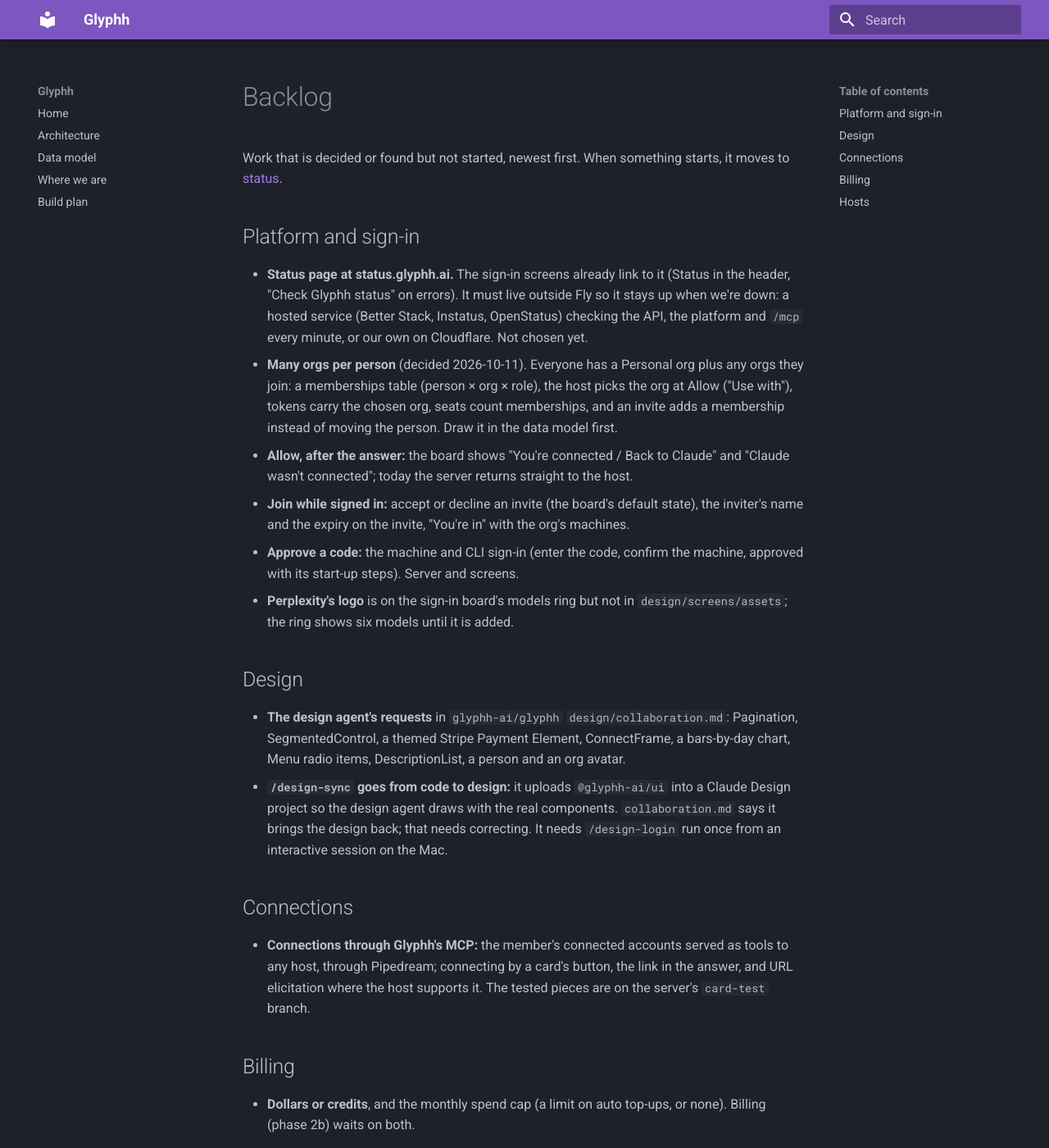
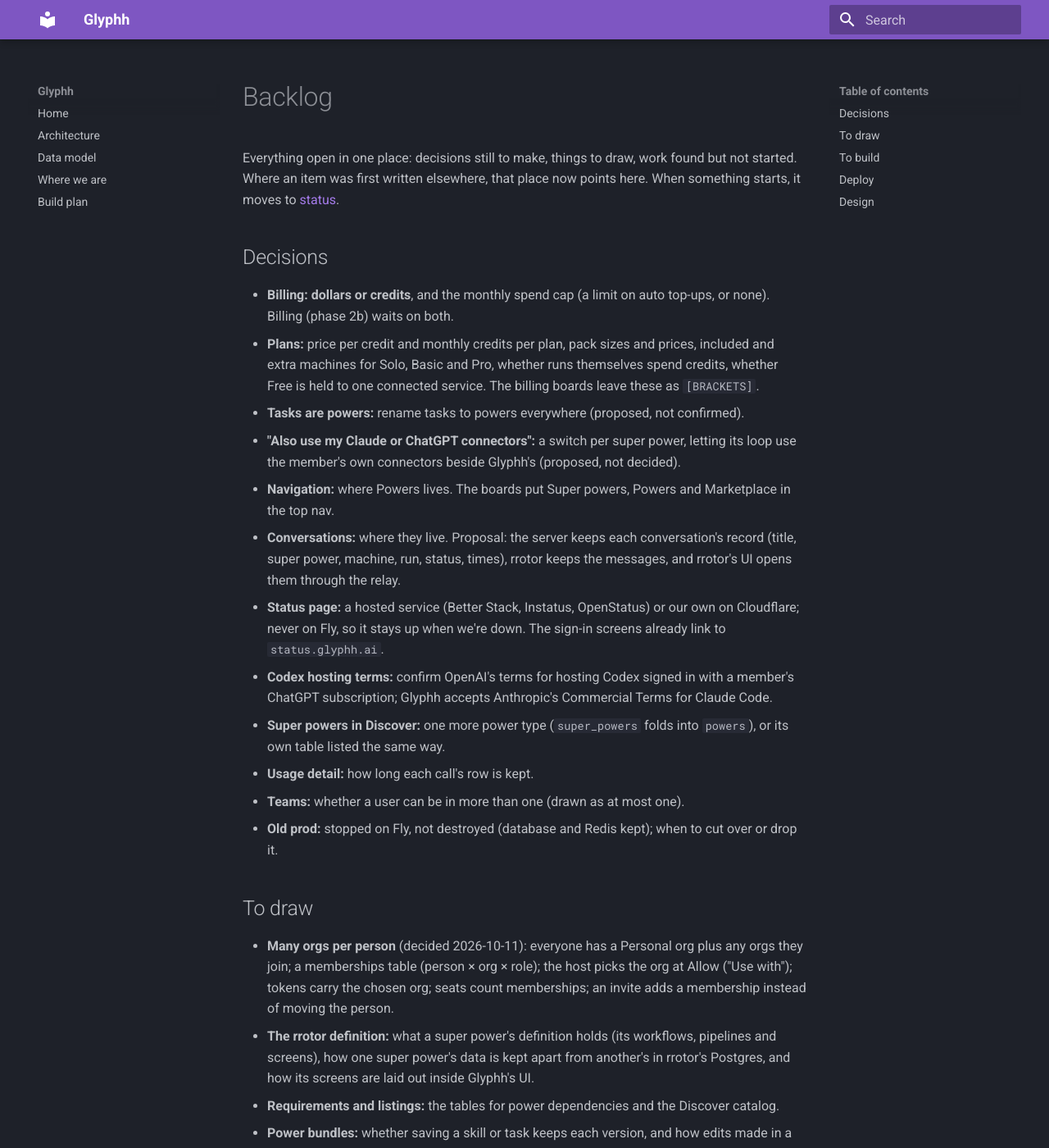
Before and after one commit to glyphh-ai/server, an MkDocs documentation site: the page built from docs/backlog.md, in a window 1280 px wide and 1400 px high. Shown: the whole window at 82% size. Built offline with MkDocs 1.6.1 and Material for MkDocs 9.7.7, drawn with Linux system fonts in a browser that asks for light colours; some of the changed text lies outside the part shown.

Commit message:
One backlog for everything open (decisions, things to draw, to build, to deploy, design); each open item closed where it was written, pointing there
Co-Authored-By: Claude Opus 5.5 <noreply@anthropic.com>

```diff
--- a/docs/backlog.md
+++ b/docs/backlog.md
@@ -1,29 +1,48 @@
 # Backlog
 
-Work that is decided or found but not started, newest first. When something starts, it moves to [status](status.md).
+Everything open in one place: decisions still to make, things to draw, work found but not started. Where an item was first written elsewhere, that place now points here. When something starts, it moves to [status](status.md).
 
-## Platform and sign-in
+## Decisions
 
-- **Status page at status.glyphh.ai.** The sign-in screens already link to it (Status in the header, "Check Glyphh status" on errors). It must live outside Fly so it stays up when we're down: a hosted service (Better Stack, Instatus, OpenStatus) checking the API, the platform and `/mcp` every minute, or our own on Cloudflare. Not chosen yet.
-- **Many orgs per person** (decided 2026-10-11). Everyone has a Personal org plus any orgs they join: a memberships table (person × org × role), the host picks the org at Allow ("Use with"), tokens carry the chosen org, seats count memberships, and an invite adds a membership instead of moving the person. Draw it in the data model first.
-- **Allow, after the answer:** the board shows "You're connected / Back to Claude" and "Claude wasn't connected"; today the server returns straight to the host.
-- **Join while signed in:** accept or decline an invite (the board's default state), the inviter's name and the expiry on the invite, "You're in" with the org's machines.
-- **Approve a code:** the machine and CLI sign-in (enter the code, confirm the machine, approved with its start-up steps). Server and screens.
-- **Perplexity's logo** is on the sign-in board's models ring but not in `design/screens/assets`; the ring shows six models until it is added.
+- **Billing: dollars or credits**, and the monthly spend cap (a limit on auto top-ups, or none). Billing (phase 2b) waits on both.
+- **Plans:** price per credit and monthly credits per plan, pack sizes and prices, included and extra machines for Solo, Basic and Pro, whether runs themselves spend credits, whether Free is held to one connected service. The billing boards leave these as `[BRACKETS]`.
+- **Tasks are powers:** rename tasks to powers everywhere (proposed, not confirmed).
+- **"Also use my Claude or ChatGPT connectors":** a switch per super power, letting its loop use the member's own connectors beside Glyphh's (proposed, not decided).
+- **Navigation:** where Powers lives. The boards put Super powers, Powers and Marketplace in the top nav.
+- **Conversations:** where they live. Proposal: the server keeps each conversation's record (title, super power, machine, run, status, times), rrotor keeps the messages, and rrotor's UI opens them through the relay.
+- **Status page:** a hosted service (Better Stack, Instatus, OpenStatus) or our own on Cloudflare; never on Fly, so it stays up when we're down. The sign-in screens already link to `status.glyphh.ai`.
+- **Codex hosting terms:** confirm OpenAI's terms for hosting Codex signed in with a member's ChatGPT subscription; Glyphh accepts Anthropic's Commercial Terms for Claude Code.
+- **Super powers in Discover:** one more power type (`super_powers` folds into `powers`), or its own table listed the same way.
+- **Usage detail:** how long each call's row is kept.
+- **Teams:** whether a user can be in more than one (drawn as at most one).
+- **Old prod:** stopped on Fly, not destroyed (database and Redis kept); when to cut over or drop it.
+
+## To draw
+
+- **Many orgs per person** (decided 2026-10-11): everyone has a Personal org plus any orgs they join; a memberships table (person × org × role); the host picks the org at Allow ("Use with"); tokens carry the chosen org; seats count memberships; an invite adds a membership instead of moving the person.
+- **The rrotor definition:** what a super power's definition holds (its workflows, pipelines and screens), how one super power's data is kept apart from another's in rrotor's Postgres, and how its screens are laid out inside Glyphh's UI.
+- **Requirements and listings:** the tables for power dependencies and the Discover catalog.
+- **Power bundles:** whether saving a skill or task keeps each version, and how edits made in a machine's folder get back to the server.
+
+## To build
+
+- **Sign-in screens on the design** (in progress): tokens, Red Hat, the ported cat, the trace id alert, logo tiles, the theme toggle, the brand orbit, then the sign-in frame and the four flows.
+- **Allow, after the answer:** "You're connected / Back to Claude" and "Claude wasn't connected"; today the server returns straight to the host.
+- **Join while signed in:** accept or decline (the board's default state), the inviter and the expiry on the invite, "You're in" with the org's machines.
+- **Approve a code:** the machine and CLI sign-in (enter the code, confirm the machine, approved with its start-up steps), server and screens.
+- **Connections through Glyphh's MCP:** the member's connected accounts served as tools to any host through Pipedream; connecting by a card's button, the link in the answer, and URL elicitation where the host supports it. The tested pieces are on the server's `card-test` branch.
+- **Catalog descriptions:** the old list has none for its 3,900 models; write or import them.
+
+## Deploy
+
+- **The server** runs only on the Mac behind ngrok; nothing is deployed.
+- **The platform on Fly:** its app, `app.glyphh.ai` pointing at it, and `GLYPHH_PLATFORM_URL` set on the server.
+- **Codex** is added but not signed in: run `codex mcp login glyphh` on the Mac.
 
 ## Design
 
-- **The design agent's requests** in `glyphh-ai/glyphh` `design/collaboration.md`: Pagination, SegmentedControl, a themed Stripe Payment Element, ConnectFrame, a bars-by-day chart, Menu radio items, DescriptionList, a person and an org avatar.
-- **`/design-sync` goes from code to design:** it uploads `@glyphh-ai/ui` into a Claude Design project so the design agent draws with the real components. `collaboration.md` says it brings the design back; that needs correcting. It needs `/design-login` run once from an interactive session on the Mac.
-
-## Connections
-
-- **Connections through Glyphh's MCP:** the member's connected accounts served as tools to any host, through Pipedream; connecting by a card's button, the link in the answer, and URL elicitation where the host supports it. The tested pieces are on the server's `card-test` branch.
-
-## Billing
-
-- **Dollars or credits**, and the monthly spend cap (a limit on auto top-ups, or none). Billing (phase 2b) waits on both.
-
-## Hosts
-
-- **Codex** is added but not signed in: run `codex mcp login glyphh` on the Mac.
+- **The design agent's requests** (`glyphh-ai/glyphh`, `design/collaboration.md`): Pagination, SegmentedControl, a themed Stripe Payment Element, ConnectFrame, a bars-by-day chart, Menu radio items, DescriptionList, a person and an org avatar.
+- **Requests still to write:** the power map and the editable flow canvas (React Flow) for the editors.
+- **Perplexity's logo** is on the sign-in board's models ring but not in `design/screens/assets`; the ring shows six models until it's added.
+- **`/design-sync` goes from code to design:** it uploads `@glyphh-ai/ui` into a Claude Design project so the design agent draws with the real components. `collaboration.md` says it brings the design back; correct it. It needs `/design-login` run once from an interactive session on the Mac.
+- **The ui README** says rrotor's UI uses the library; rrotor gets a UI of its own.
```
Also changed, not shown: docs/architecture.md (+3 -3 lines), docs/data-model.md (+2 -2 lines), docs/status.md (+2 -13 lines).
